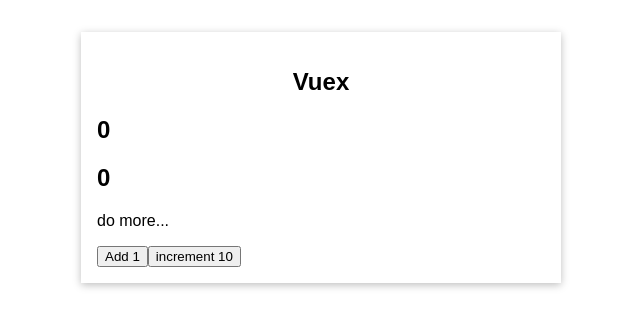
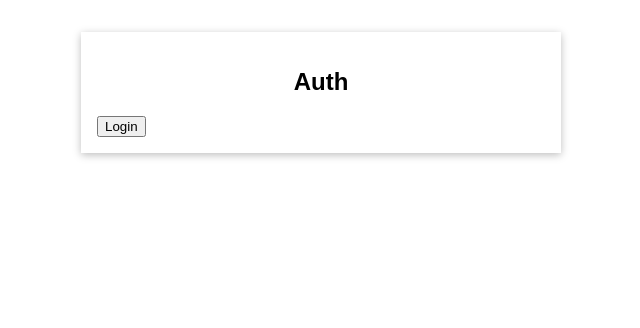
Before and after one commit to motifaithed/vue-vuex, a Vue app: page / in a window 1280 px wide. Shown: the top 328 px of the page, without its empty margins (319-959 px from the left). Built offline with nearby package versions, Linux system fonts and the light colour scheme.

Commit message:
012 Organizing your Store with Modules

```diff
--- a/src/App.vue
+++ b/src/App.vue
@@ -1,9 +1,12 @@
 <template>
-  <base-container title="Vuex">
+  <base-container title="Vuex" v-if="loginState">
   <the-counter></the-counter>
   <favorite-value></favorite-value>
   <button @click="increment">Add 1</button>
   <change-counter></change-counter>
+  </base-container>
+  <base-container title="Auth">
+    <user-auth></user-auth>
   </base-container>
 </template>
 
@@ -12,14 +15,20 @@
 import TheCounter from './components/TheCounter.vue';
 import ChangeCounter from './components/ChangeCounter.vue';
 import FavoriteValue from './components/FavoriteValue.vue';
+import UserAuth from './components/UserAuth.vue';
 
 import {mapActions} from 'vuex';
+import { mapGetters } from 'vuex';
 export default {
   components: {
     BaseContainer,
     TheCounter,
     ChangeCounter,
-    FavoriteValue
+    FavoriteValue,
+    UserAuth
+  },
+  computed:{
+    ...mapGetters(['loginState'])
   },
   methods:{
     // incrementCounter(){
--- /dev/null
+++ b/src/components/UserAuth.vue
@@ -0,0 +1,16 @@
+<template>
+    <button @click="login" v-if="!loginState">Login</button>
+    <button @click="logout" v-else>Logout</button>
+</template>
+<script>
+    import {mapActions} from 'vuex';
+    import { mapGetters } from 'vuex';
+    export default {
+        computed:{
+            ...mapGetters(['loginState'])
+        },
+         methods:{
+            ...mapActions(['login','logout'])
+         }
+    }
+</script>
--- a/src/main.js
+++ b/src/main.js
@@ -5,11 +5,11 @@
 
 const app = createApp(App);
 
-const store = createStore({
+const counterModule = {
     state(){
-        return {
-            counter: 0
-        };
+        return{
+            counter: 0,
+        }
     },
     mutations:{
         increment(state){
@@ -17,7 +17,7 @@
         },
         increase(state, payload){
             state.counter = state.counter + payload.value;
-        }
+        },
     },
     actions:{
         increment(context){
@@ -27,7 +27,7 @@
             setTimeout(()=>{
                 context.commit('increase', payload);
             },2000)
-        }
+        },
     },
     getters:{
         finalCounter(state){
@@ -39,6 +39,42 @@
                  return 100;
              }
              return value;
+         },
+    }
+}
+
+const store = createStore({
+    modules:{
+        counterModule: counterModule
+    },
+    state(){
+        return {
+
+            isLoggedIn: false
+        };
+    },
+    mutations:{
+
+        login(state){
+            state.isLoggedIn = true;
+        },
+        logout(state){
+            state.isLoggedIn = false;
+        }
+    },
+    actions:{
+
+        login(context){
+            context.commit('login')
+        },
+        logout(context){
+            context.commit('logout');
+        }
+    },
+    getters:{
+
+        loginState(state){
+            return state.isLoggedIn;
         }
     }
 })
```
Lines whose indentation alone changed are shown as unchanged.
